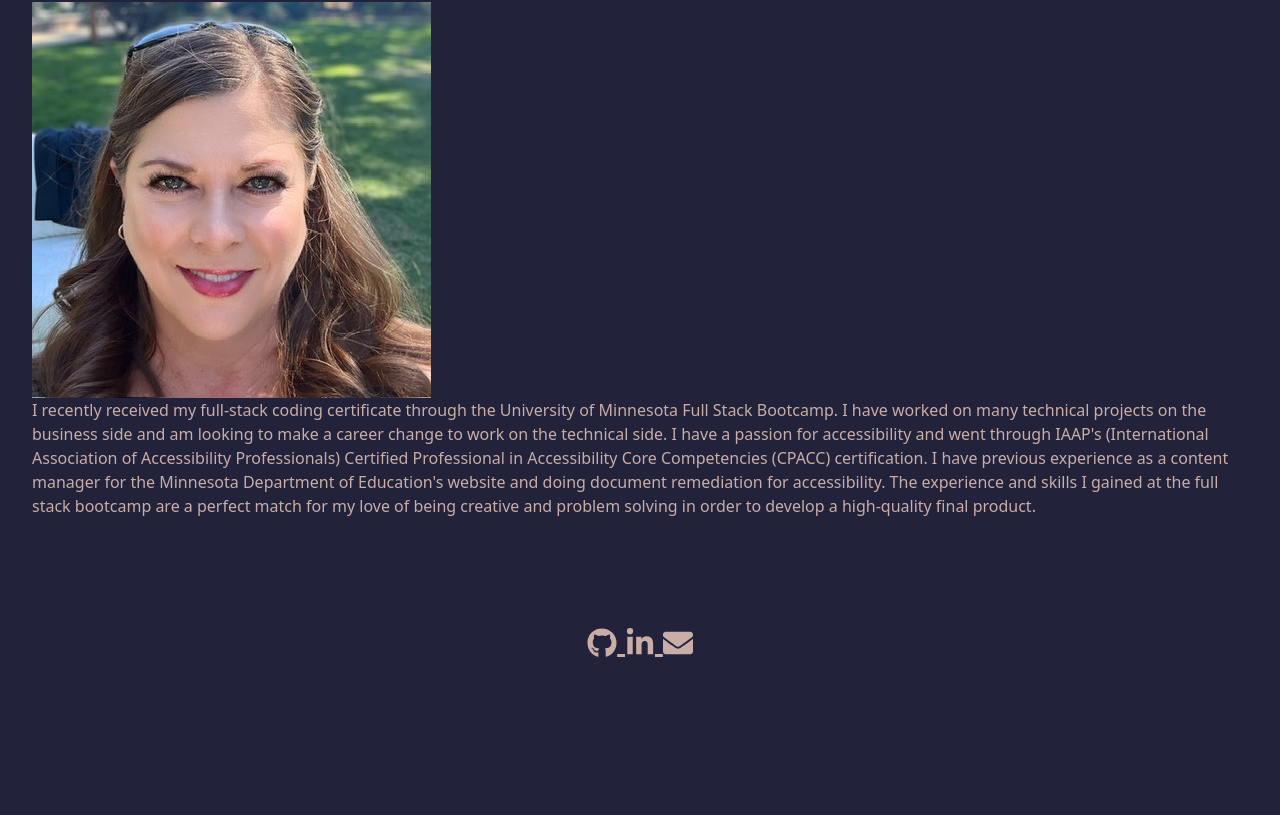
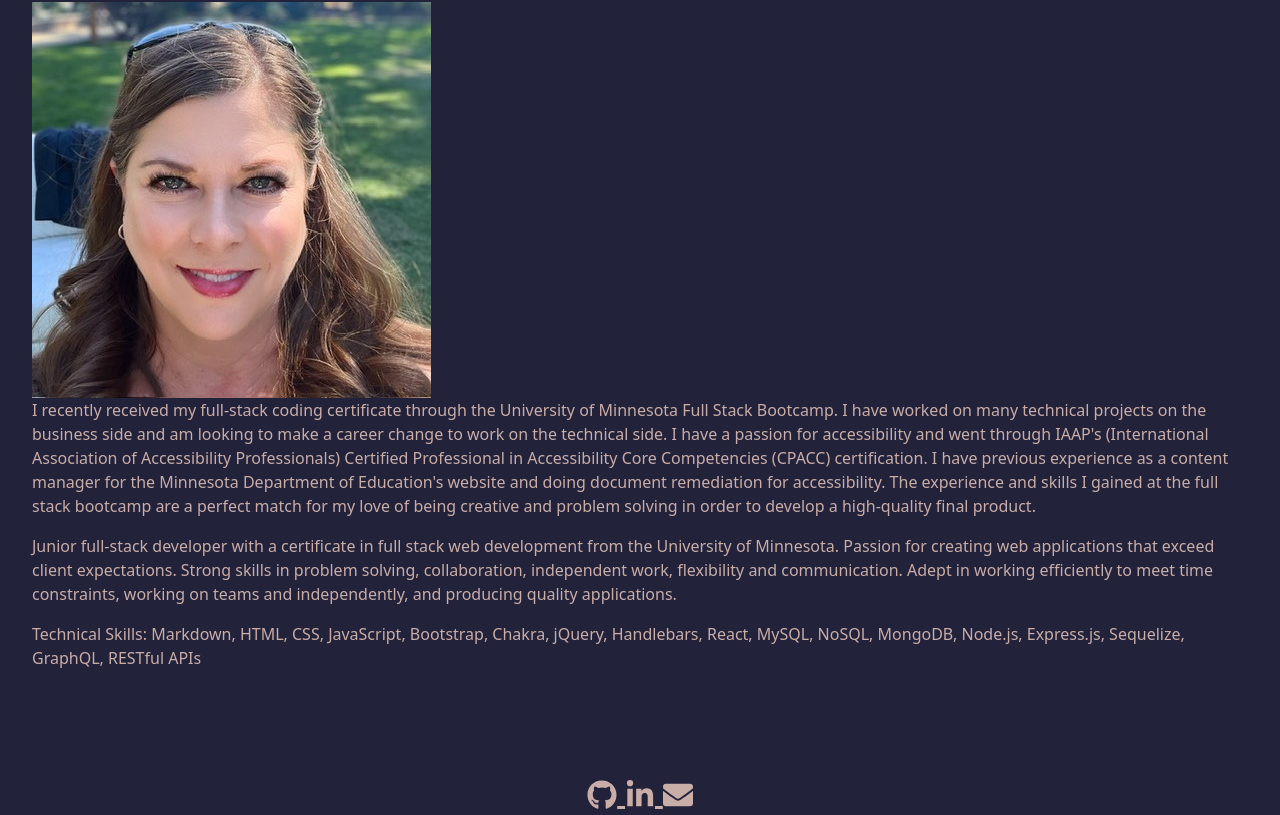
Before and after one commit to Jacqueline-Stiehl/react-portfolio-stiehl, a React (Vite) app: page / in a window 1280 px wide. Shown: the part 312-1127 px from the top of the page. Before the commit the page ends 975 px from the top, so only its background shows below. Built offline with nearby package versions, Linux system fonts and the light colour scheme.

Commit message:
updated about paragraphs

```diff
--- a/src/components/pages/About.jsx
+++ b/src/components/pages/About.jsx
@@ -10,6 +10,8 @@ export default function About() {
           <p>
           I recently received my full-stack coding certificate through the University of Minnesota Full Stack Bootcamp. I have worked on many technical projects on the business side and am looking to make a career change to work on the technical side. I have a passion for accessibility and went through IAAP's (International Association of Accessibility Professionals) Certified Professional in Accessibility Core Competencies (CPACC) certification. I have previous experience as a content manager for the Minnesota Department of Education's website and doing document remediation for accessibility. The experience and skills I gained at the full stack bootcamp are a perfect match for my love of being creative and problem solving in order to develop a high-quality final product.
           </p>
+          <p>Junior full-stack developer with a certificate in full stack web development from the University of Minnesota. Passion for creating web applications that exceed client expectations. Strong skills in problem solving, collaboration, independent work, flexibility and communication. Adept in working efficiently to meet time constraints, working on teams and independently, and producing quality applications.</p>
+          <p>Technical Skills: Markdown, HTML, CSS, JavaScript, Bootstrap, Chakra, jQuery, Handlebars, React, MySQL, NoSQL, MongoDB, Node.js, Express.js, Sequelize, GraphQL, RESTful APIs</p>
     </div>
   );
 }
```
